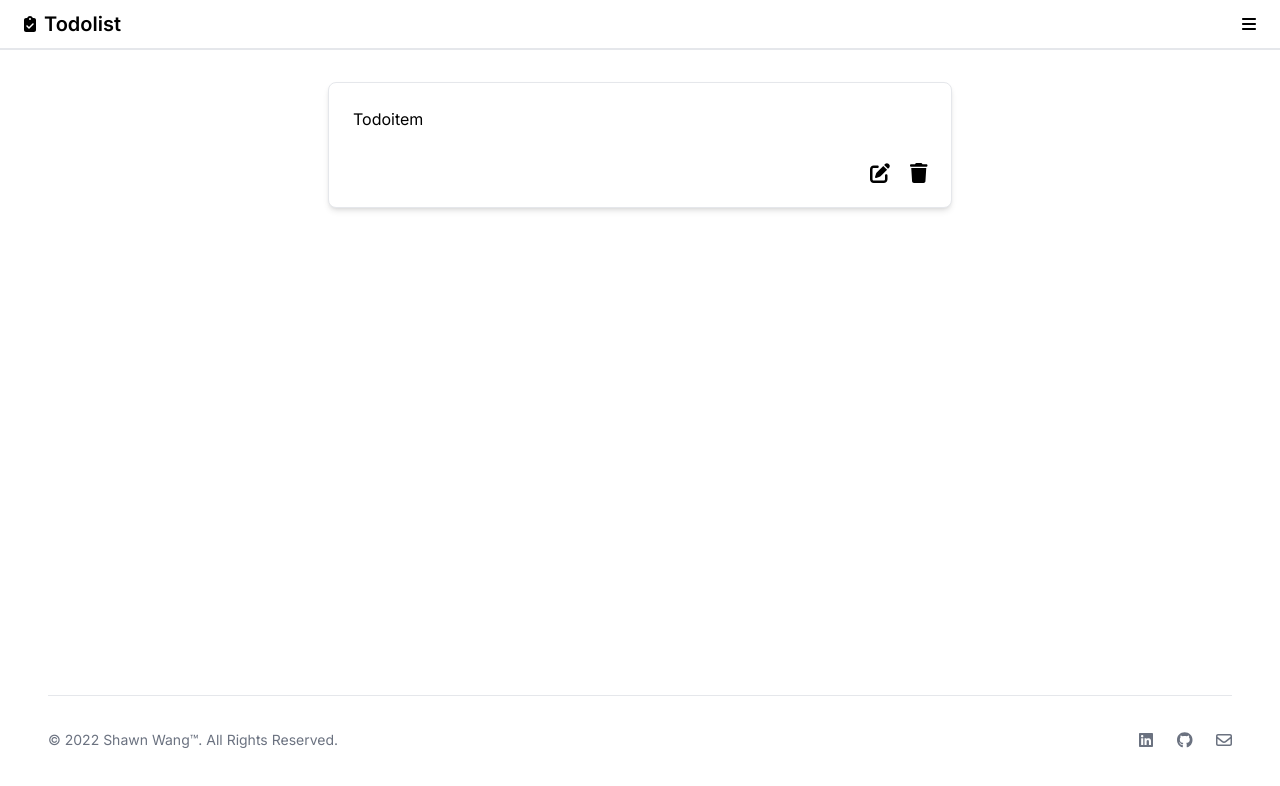
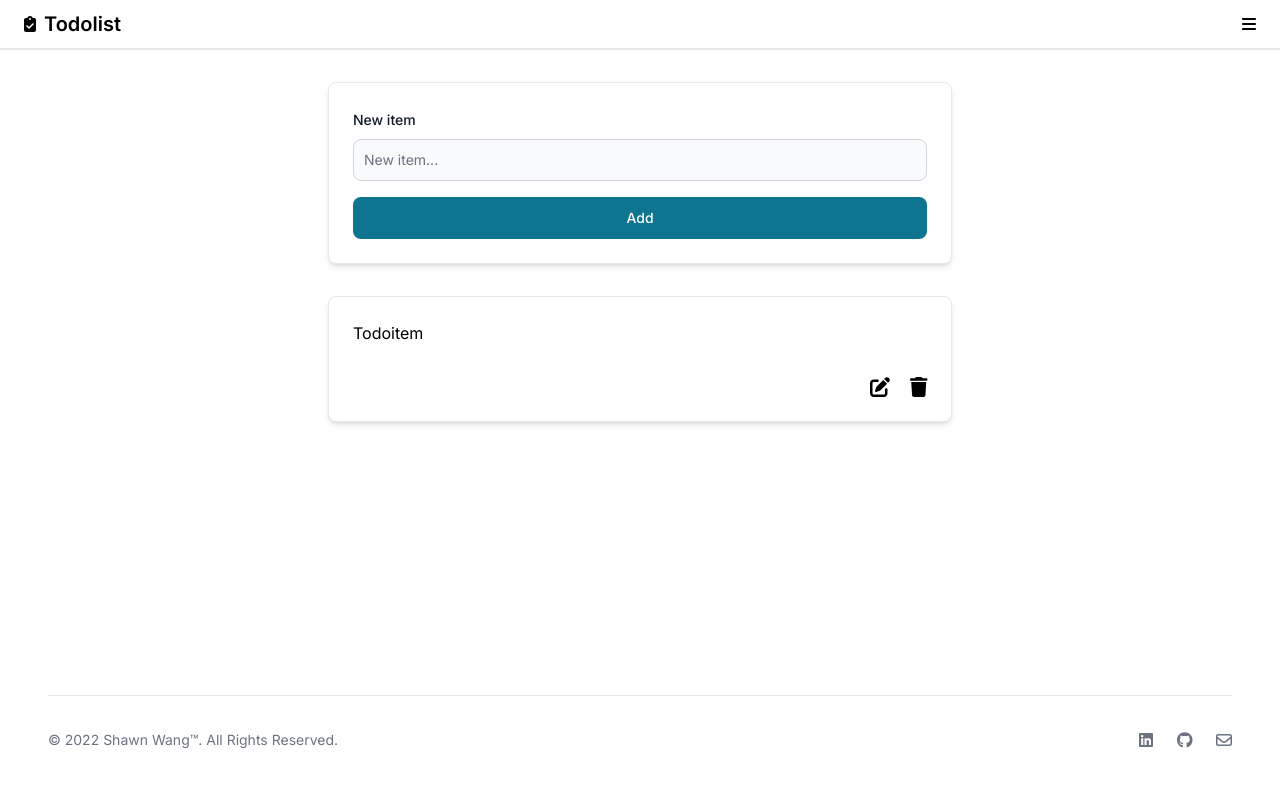
Before and after one commit to shawn8728/todolist, a Next.js app: page / in a window 1280 px wide. Shown: the top 786 px of the page. Built offline with nearby package versions, Linux system fonts and the light colour scheme.

Commit message:
Add createarea

```diff
--- a/app/page.jsx
+++ b/app/page.jsx
@@ -1,10 +1,12 @@
 import React from "react";
 import ToDoCard from "@/components/ToDoCard";
+import CreateArea from "@/components/CreateArea";
 
 export default function HomePage() {
   return (
     <div className="py-8 px-4 mx-auto w-full max-w-prose">
       <div className="grid gap-8">
+        <CreateArea />
         <ToDoCard />
       </div>
     </div>
--- /dev/null
+++ b/components/CreateArea.jsx
@@ -0,0 +1,34 @@
+"use client";
+
+import { React, useState } from "react";
+import { Card, Label, TextInput, Button } from "flowbite-react";
+
+export default function CreateArea(props) {
+  const [todo, setTodo] = useState("");
+
+  async function handleSubmit(e) {
+    e.preventDefault();
+    setTodo("");
+  }
+
+  return (
+    <Card>
+      <form className="flex flex-col gap-4">
+        <div>
+          <div className="mb-2 block">
+            <Label htmlFor="item" value="New item" />
+          </div>
+          <TextInput
+            id="item"
+            type="text"
+            onChange={(e) => setTodo(e.target.value)}
+            value={todo}
+            placeholder="New item..."
+            required={true}
+          />
+        </div>
+        <Button onClick={handleSubmit} type="submit">Add</Button>
+      </form>
+    </Card>
+  );
+}
```
